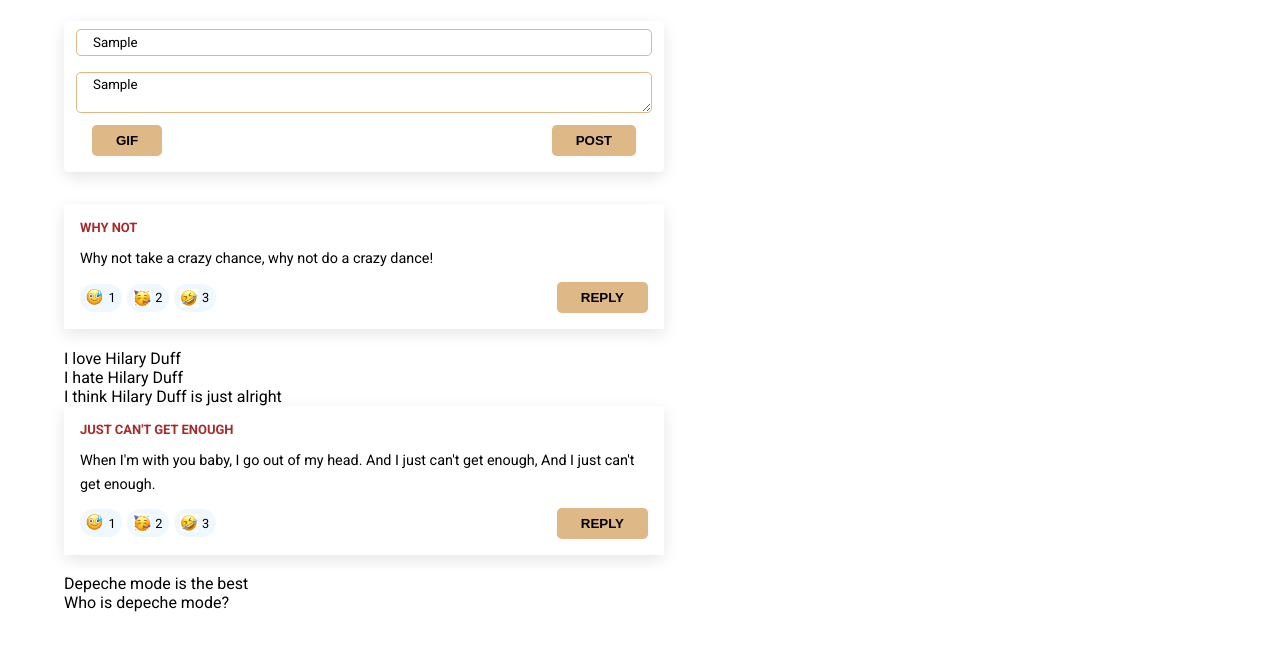
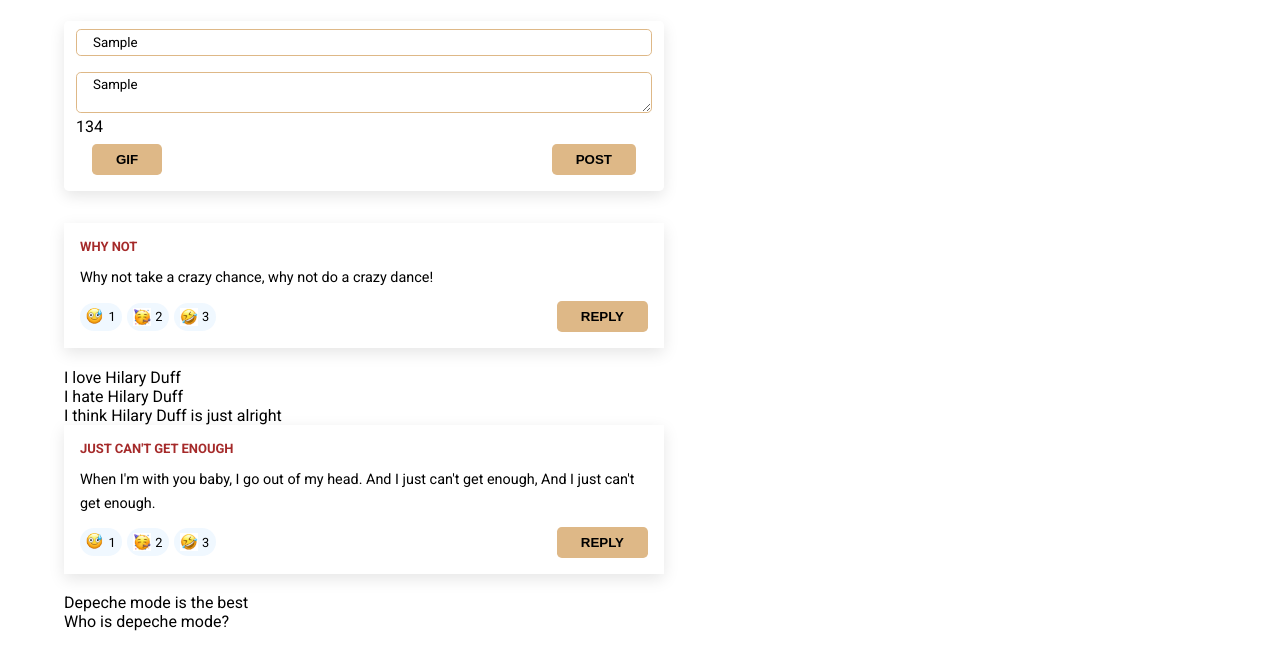
Before and after one commit to mRichardson8/Say-it-project, a plain HTML site: page client/index.html in a window 1280 px wide. Both pictures are taken after typing "Sample", "Sample" into the empty fields and a click on the button "GIF". Shown: the part 91-760 px from the top of the page. Drawn offline with Linux system fonts and the light colour scheme; no server answers.

Commit message:
Added text area character limit and respective functions/eventListeners

```diff
--- a/client/assets/index.js
+++ b/client/assets/index.js
@@ -233,5 +233,15 @@
   }
 });
 
+let postText = document.getElementById('form-text')
+postText.addEventListener('input', (e) => {
+  console.log("Tappity tap")
+  if (postText.value.length > 140){
+    postText.value = postText.value.slice(0,140)
+  }
+  let textCounter = document.getElementById('text-counter')
+  textCounter.innerText = (140 - postText.value.length).toString()
+})
+
 //Run the setup
 getTestPosts();
--- a/client/index.html
+++ b/client/index.html
@@ -18,6 +18,7 @@
           id="form-text"
           placeholder="Start typing your very own post!"
         ></textarea>
+        <p id="text-counter">140</p>
         <div class="btn-container">
           <button class="btn" id="gif-btn">GIF</button>
           <button class="btn" id="submit-btn" type="submit">Post</button>
```
